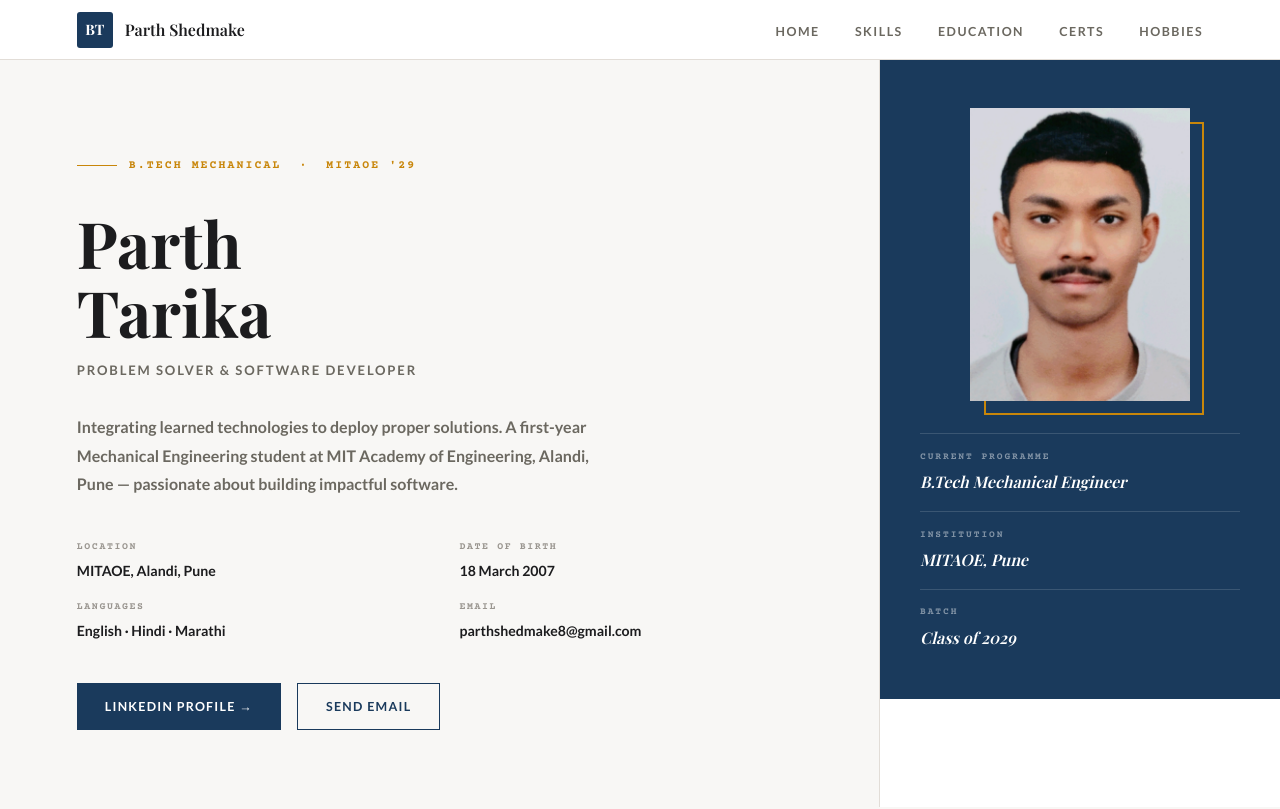
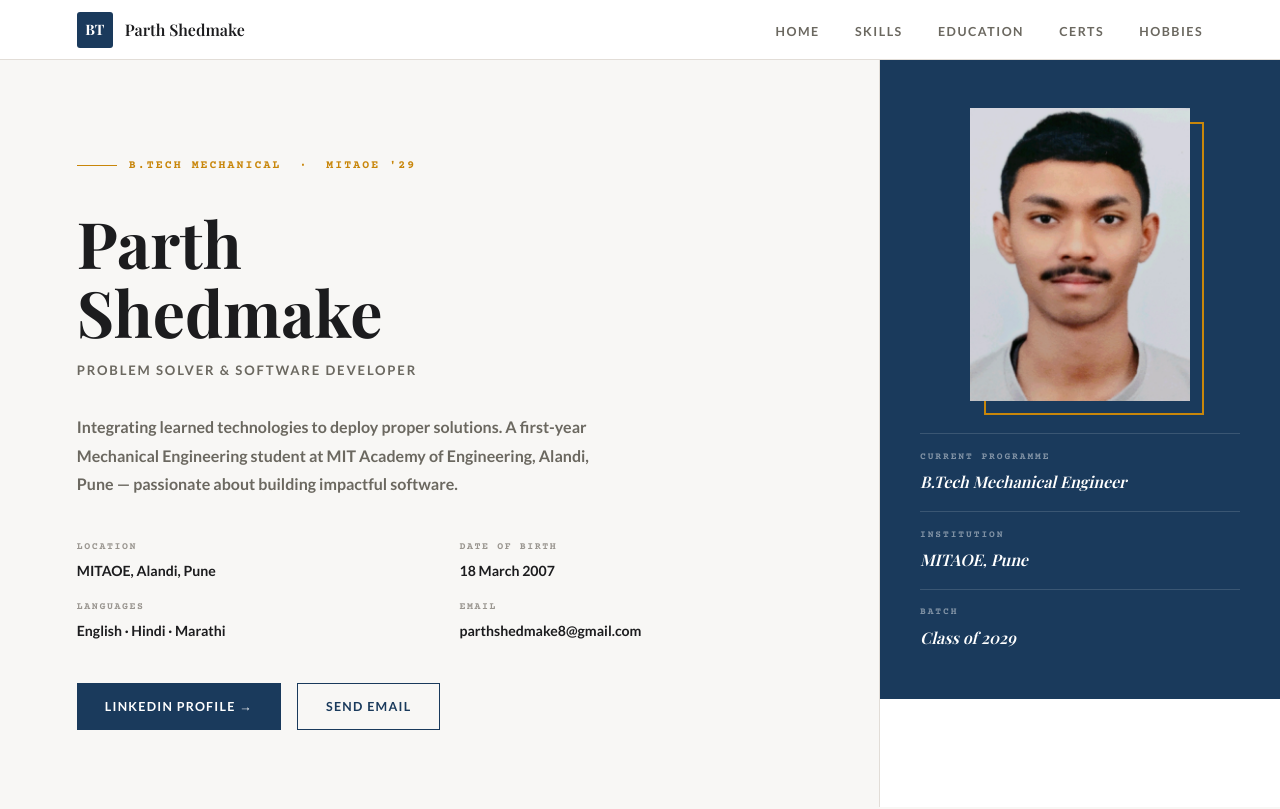
Before and after one commit to parthshedmake8-lang/portfolio, a plain HTML site: page index.html in a window 1280 px wide. Shown: the top 809 px of the page. Drawn offline with nearby package versions, Linux system fonts and the light colour scheme; a web font is replaced by a local one.

Commit message:
Update index.html

```diff
--- a/index.html
+++ b/index.html
@@ -604,7 +604,7 @@
         <span class="hero-eyebrow-text">B.Tech Mechanical &nbsp;·&nbsp; MITAOE '29</span>
       </div>
 
-      <h1 class="hero-name">Parth<br /><b />Tarika</h1>
+      <h1 class="hero-name">Parth<br /><b />Shedmake</h1>
       <p class="hero-title">Problem Solver &amp; Software Developer</p>
 
       <p class="hero-desc">
```
